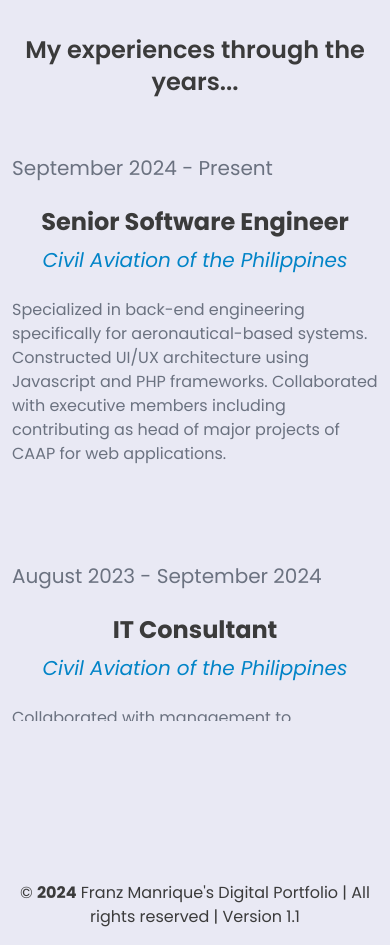
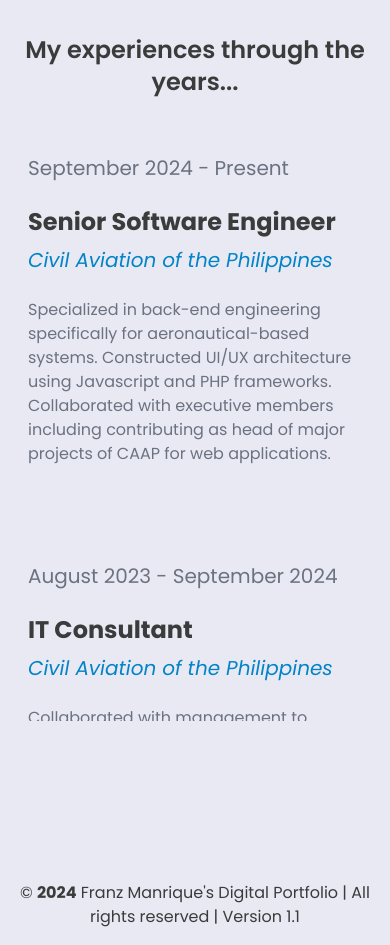
Before and after one commit to Ars3nicc/react-portfolio-new, a React (Create React App) app: page / in a window 390 px wide. Shown: the part 1780-2725 px from the top of the page. Built offline with nearby package versions, Linux system fonts and the light colour scheme.

Commit message:
fixed layout

```diff
--- a/src/main/Resume/Experience/index.js
+++ b/src/main/Resume/Experience/index.js
@@ -8,9 +8,9 @@ function Experience() {
       </h1>
       <div className="flex flex-col items-center">
         <div className="overflow-y-auto h-[70vh] w-full max-w-4xl">
-          <section className="py-6 grid grid-cols-1 md:grid-cols-2 gap-4 w-full">
+          <section className="py-6 px-3 grid grid-cols-1 md:grid-cols-2 gap-4 w-full">
             <h2 className="text-xl text-gray-500">September 2024 - Present</h2>
-            <div className="flex flex-col items-center md:items-start">
+            <div className="flex flex-col ">
               <h1 className="text-2xl pb-2 font-bold">
                 Senior Software Engineer
               </h1>
@@ -26,11 +26,11 @@ function Experience() {
               </article>
             </div>
           </section>
-          <section className="py-6 mt-5 grid grid-cols-1 md:grid-cols-2 gap-4 w-full">
+          <section className="py-6 px-3 mt-5 grid grid-cols-1 md:grid-cols-2 gap-4 w-full">
             <h2 className="text-xl text-gray-500">
               August 2023 - September 2024
             </h2>
-            <div className="flex flex-col items-center md:items-start">
+            <div className="flex flex-col">
               <h1 className="text-2xl pb-2 font-bold">IT Consultant</h1>
               <h3 className="pb-4 text-sky-600 text-xl italic">
                 Civil Aviation of the Philippines
@@ -43,11 +43,11 @@ function Experience() {
               </article>
             </div>
           </section>
-          <section className="py-6 mt-5 grid grid-cols-1 md:grid-cols-2 gap-4 w-full">
+          <section className="py-6 px-3 mt-5 grid grid-cols-1 md:grid-cols-2 gap-4 w-full">
             <h2 className="text-xl text-gray-500">
               January 2023 - August 2023
             </h2>
-            <div className="flex flex-col items-center md:items-start">
+            <div className="flex flex-col">
               <h1 className="text-2xl pb-2 font-bold">Computer Programmer</h1>
               <h3 className="pb-4 text-sky-600 text-xl italic">
                 Civil Aviation of the Philippines
@@ -61,9 +61,9 @@ function Experience() {
               </article>
             </div>
           </section>
-          <section className="py-6 mt-5 grid grid-cols-1 md:grid-cols-2 gap-4 w-full">
+          <section className="py-6 px-3 mt-5 grid grid-cols-1 md:grid-cols-2 gap-4 w-full">
             <h2 className="text-xl text-gray-500">June 2022 - January 2023</h2>
-            <div className="flex flex-col items-center md:items-start">
+            <div className="flex flex-col">
               <h1 className="text-2xl pb-2 font-bold">
                 Junior Operations Manager
               </h1>
```
